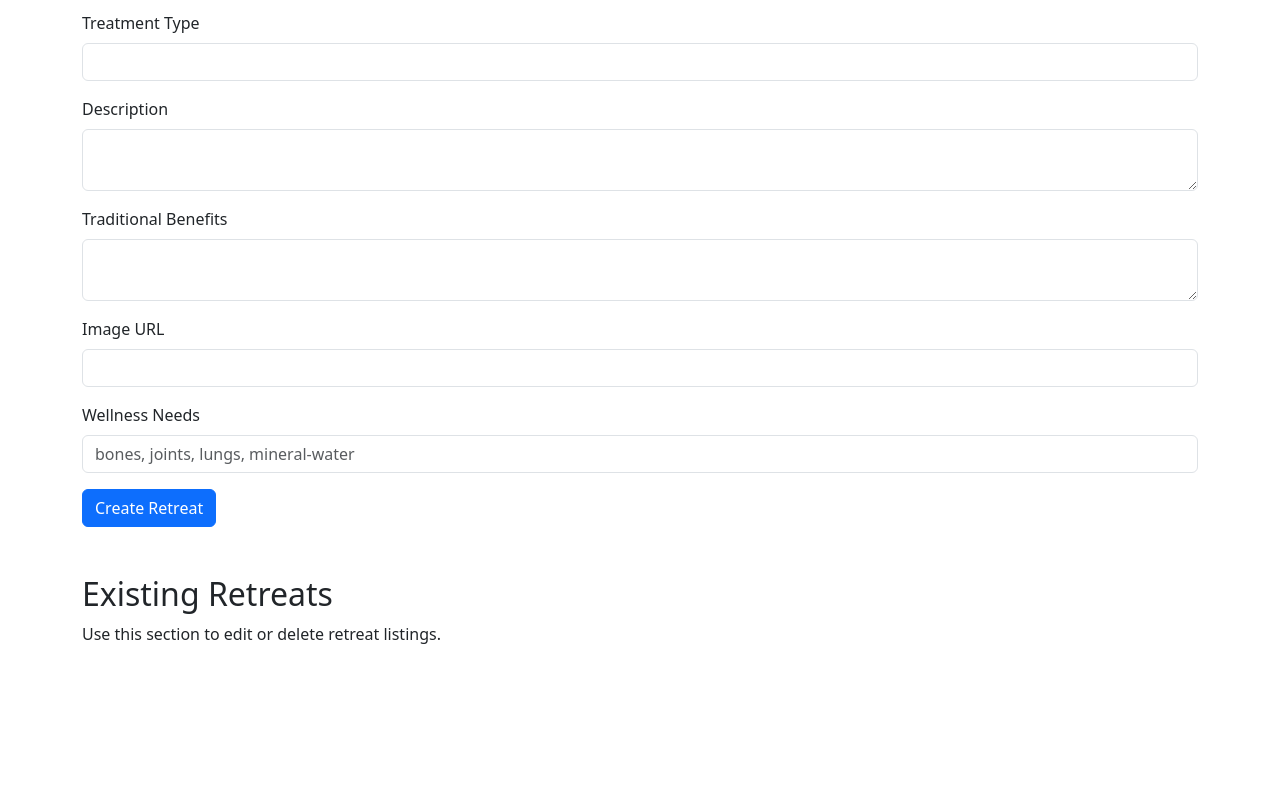
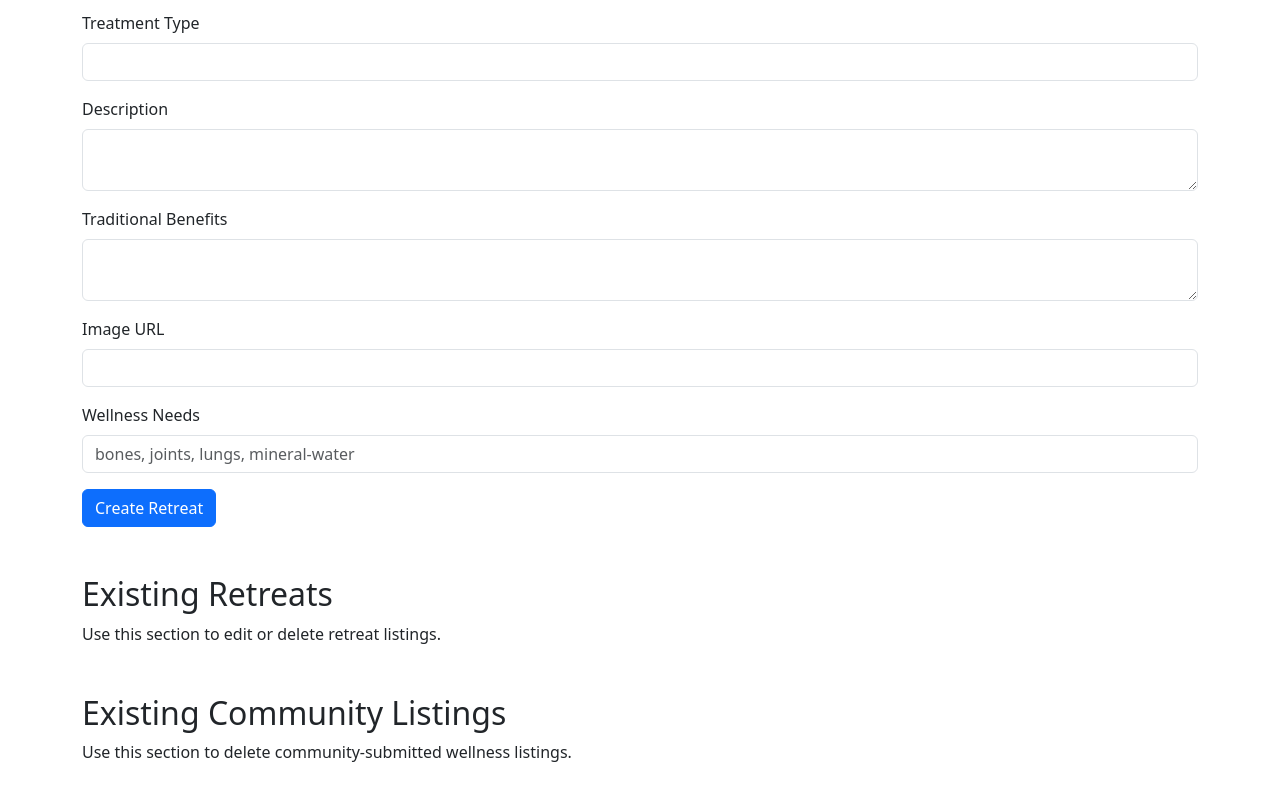
Before and after one commit to ShorenaK/GeoWellHub, a website with bundled scripts: page frontend/manage.html in a window 1280 px wide. Shown: the part 461-1261 px from the top of the page. Before the commit the page ends 1147 px from the top, so only its background shows below. Built offline with nearby package versions, Linux system fonts and the light colour scheme; no server answers.

Commit message:
manage.html section added

```diff
--- a/frontend/manage.html
+++ b/frontend/manage.html
@@ -92,6 +92,13 @@
   <section id="manage-retreat-list"></section>
 </section>
 
+<!-- Existing Community Listings Section -->
+<section class="mt-5">
+  <h2>Existing Community Listings</h2>
+  <p>Use this section to delete community-submitted wellness listings.</p>
+
+  <section id="manage-community-list"></section>
+</section>
       </main>
     </div>
 
```
